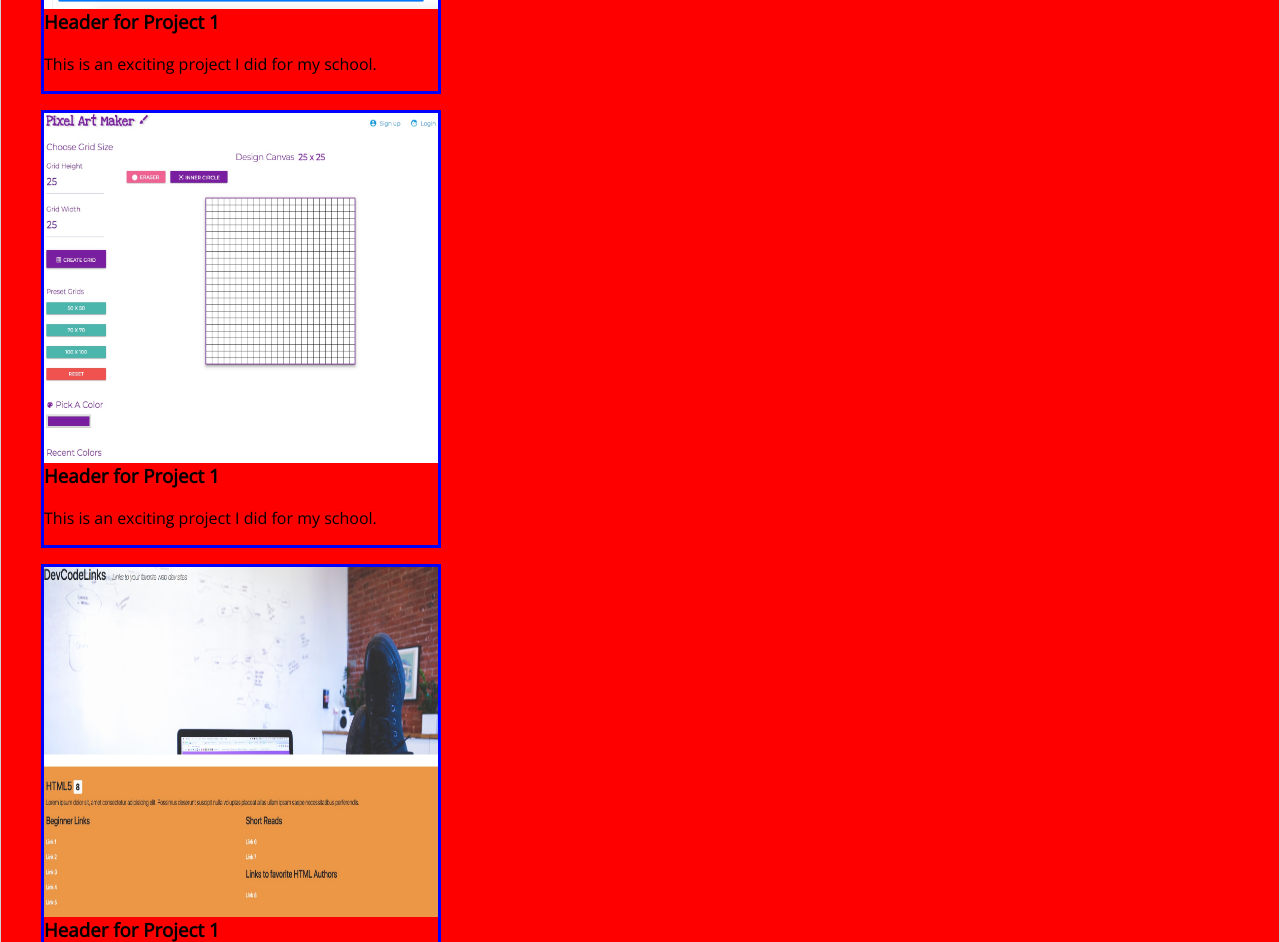
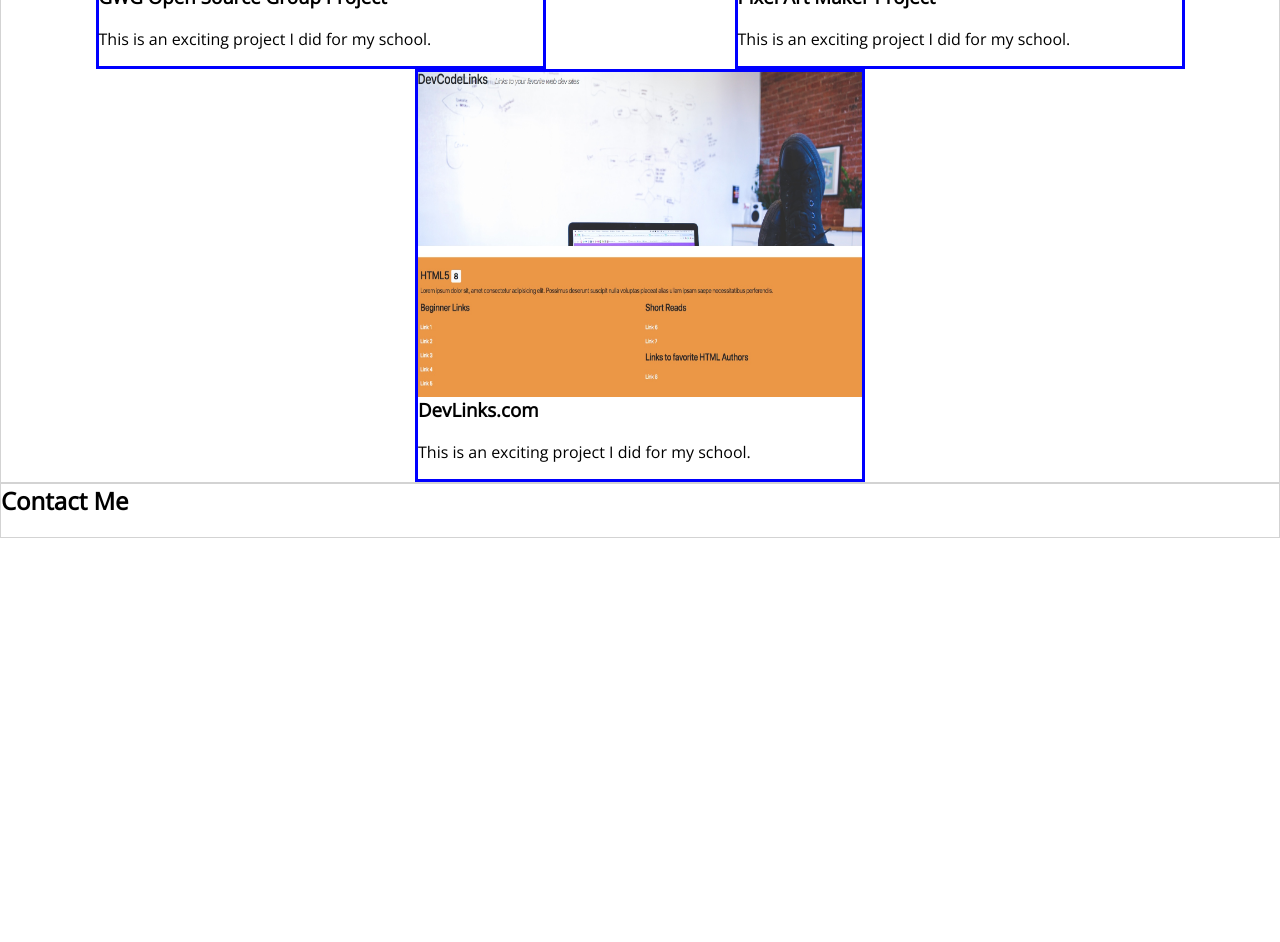
Before and after one commit to chrisvneal/udacity_portfolio-project, a website: page src/index.html in a window 1280 px wide. Shown: the part 601-1543 px from the top of the page. After the commit the page ends 1139 px from the top, so only its background shows below. Drawn offline with nearby package versions, Linux system fonts and the light colour scheme; files that its build step writes are made by us from their sources; files whose address does not match are found by name.

Commit message:
Establish structure for featured project modules

```diff
--- a/src/index.html
+++ b/src/index.html
@@ -36,25 +36,25 @@
       <div class="featured-projects">
 
         <figure class="featured-projects__module">
-          <div class="featured-projects__image"><img src="img/site-so-far.jpg" alt="open source project"></div>
+          <a href="https://gwgweb-projectgroup.github.io/practice-project/"><div class="featured-projects__image"><img src="img/site-so-far.jpg" alt="open source project"></div></a>
           <figcaption class="featured-projects__caption">
-            <h3 class="featured-projects__header">Header for Project 1</h3>
+            <h3 class="featured-projects__header">GWG Open Source Group Project</h3>
             <p>This is an exciting project I did for my school.</p>
           </figcaption>
         </figure>
 
         <figure class="featured-projects__module">
-          <div class="featured-projects__image"><img src="img/pixel_art.jpg" alt="pixel art maker project"></div>
+          <a href="https://codepen.io/chrisvneal/full/bLPBdb/"><div class="featured-projects__image"><img src="img/pixel_art.jpg" alt="pixel art maker project"></div></a>
           <figcaption class="featured-projects__caption">
-            <h3 class="featured-projects__header">Header for Project 1</h3>
+            <h3 class="featured-projects__header">Pixel Art Maker Project</h3>
             <p>This is an exciting project I did for my school.</p>
           </figcaption>
         </figure>
 
         <figure class="featured-projects__module">
-          <div class="featured-projects__image"><img src="img/devlinks.jpg" alt="devlink site"></div>
+          <a href=""><div class="featured-projects__image"><img src="img/devlinks.jpg" alt="devlink site"></div></a>
           <figcaption class="featured-projects__caption">
-            <h3 class="featured-projects__header">Header for Project 1</h3>
+            <h3 class="featured-projects__header">DevLinks.com</h3>
             <p>This is an exciting project I did for my school.</p>
           </figcaption>
         </figure>
--- a/src/scss/styles.scss
+++ b/src/scss/styles.scss
@@ -1,4 +1,5 @@
 /* general styling */
+
 * {
   box-sizing: border-box;
 }
@@ -21,33 +22,39 @@ img {
   max-width: 100%;
 }
 
+figure {
+  margin: 0;
+}
+
+
 /* global section styles */
+
 section {
   border: 1px solid lightgray;
 }
 
+
 /* main section styles */
+
 #main-header {
   border: 1px solid red; // for testing
 }
 
 
+/* featured projects styles */
 
+.featured-projects {
+  // background: red;
+  display: flex;
+  flex-flow: row wrap;
+  justify-content: space-around;
+}
 
-
-/* featured sectyion styles */
-.featured-projects {
-  background: red;
-  // display: flex;
-  // flex-flow: row wrap;
-}
 .featured-projects__module {
-  width: 400px;
+  width: 450px;
   border: 3px solid blue;
-
   .featured-projects__image {
-    height: 350px;
-
+    height: 325px;
     img {
       height: 100%;
       width: 100%;
```
Also changed, not shown: dist/css/styles.css, dist/index.html, 1 other file.
